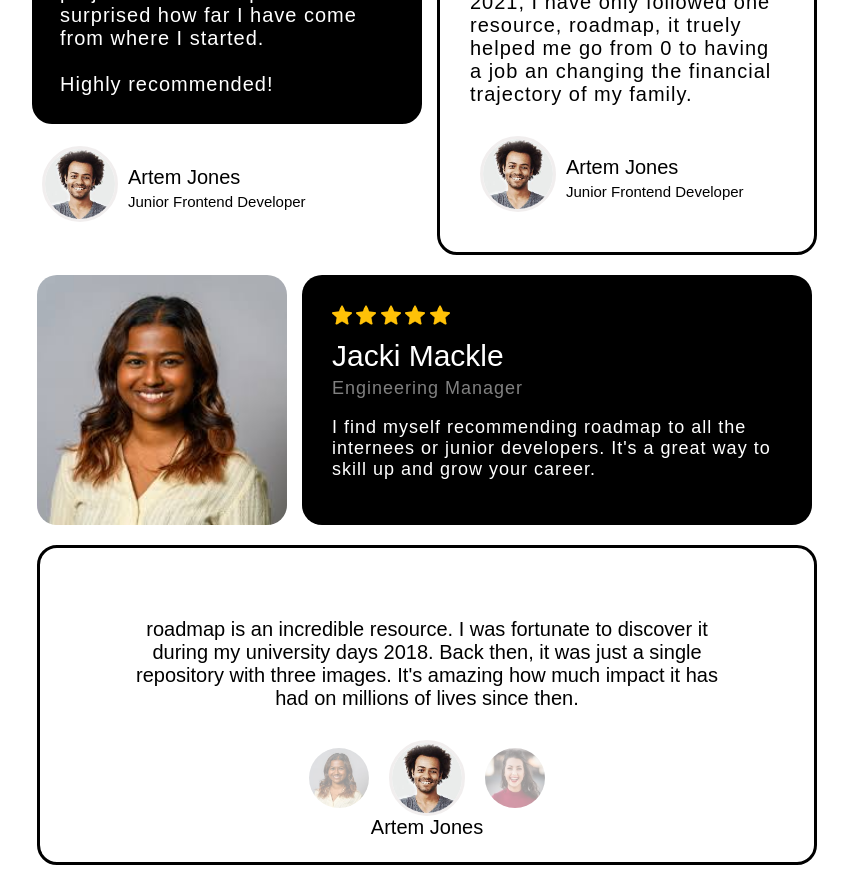
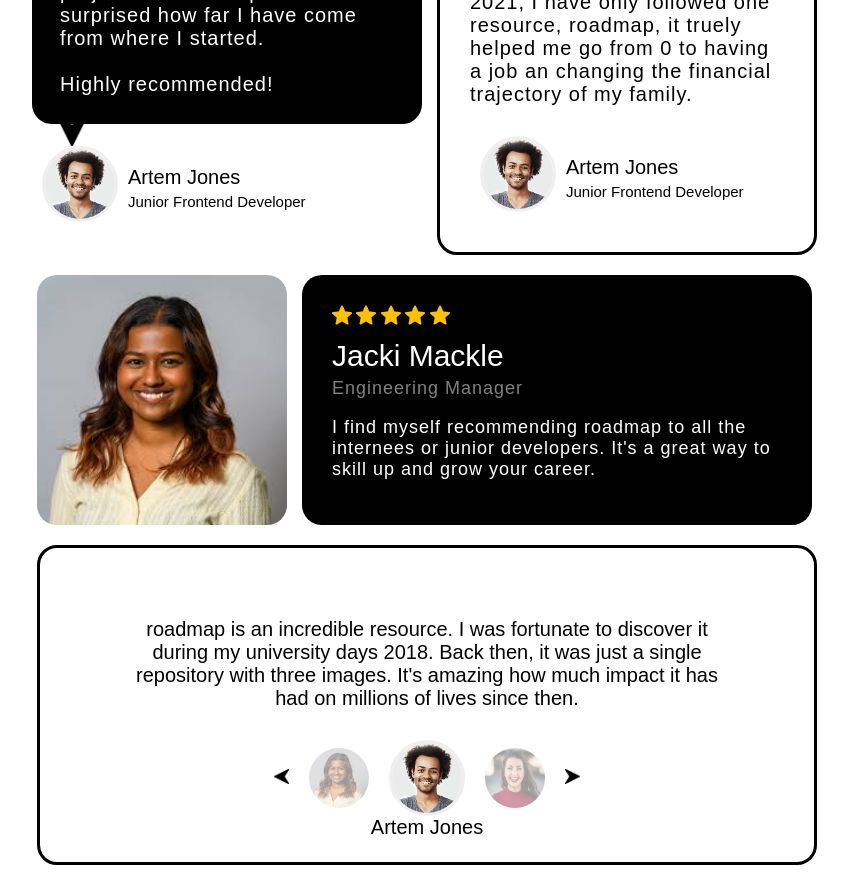
Before and after one commit to Shamsafarany/testimonal, a plain HTML site: page index.html in a window 1280 px wide. Shown: the whole page, without its empty margins (213-1061 px from the left). Drawn offline with Linux system fonts and the light colour scheme.

Commit message:
fix icons

```diff
--- a/index.html
+++ b/index.html
@@ -15,7 +15,9 @@
           <br />
           <br />
           Highly recommended!
+
         </div>
+        <img class="img4" src="images/left-arrow.png">
         <div class="author">
           <div class="circle">
             <img src="images/testimonial1.jpeg" />
@@ -73,6 +75,9 @@
         </div>
         <div class="author">
             <div class="circle-cont">
+              <div class="img2">
+                <img src="images/left-arrow.png">
+              </div>
                 <div class="circle2">
                     <img src="images/testimonial2.jpeg" id="img1" />
                   </div>
@@ -82,7 +87,11 @@
                   <div class="circle2" id="img3">
                     <img src="images/testimonial3.jpeg" />
                   </div>
+                  <div class="img3">
+                    <img src="images/left-arrow.png">
+                  </div>
                 </div>
+
             </div>
 
         <div class="name">Artem Jones</div>
--- a/style.css
+++ b/style.css
@@ -23,6 +23,15 @@ body{
   padding: 5px;
   min-width: 300px;
   max-width: 500px;
+  position: relative;
+}
+.img4{
+    width: 30px;
+    height: 30px;
+    transform: rotate(270deg);
+    position: absolute;
+    left: 30px;
+    bottom: 119px;
 }
 #box1 > .quote{
     border: solid black;
@@ -162,3 +171,14 @@ body{
     border-radius: 50%;
     opacity: 40%;
 }
+
+.img2 > img {
+    width: 15px;
+    height: 15px;
+}
+
+.img3 > img {
+    width: 15px;
+    height: 15px;
+    transform: rotate(180deg);
+}
```
Also changed, not shown: images/left-arrow.png (added).
